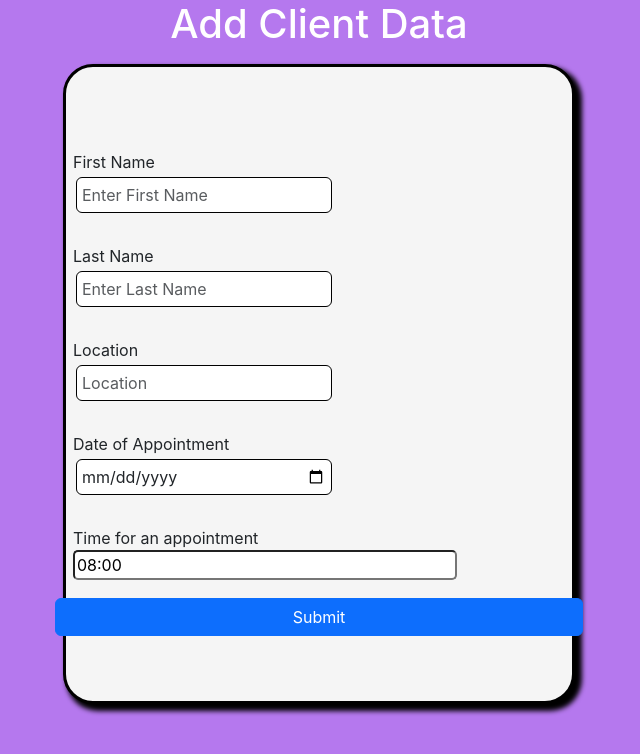
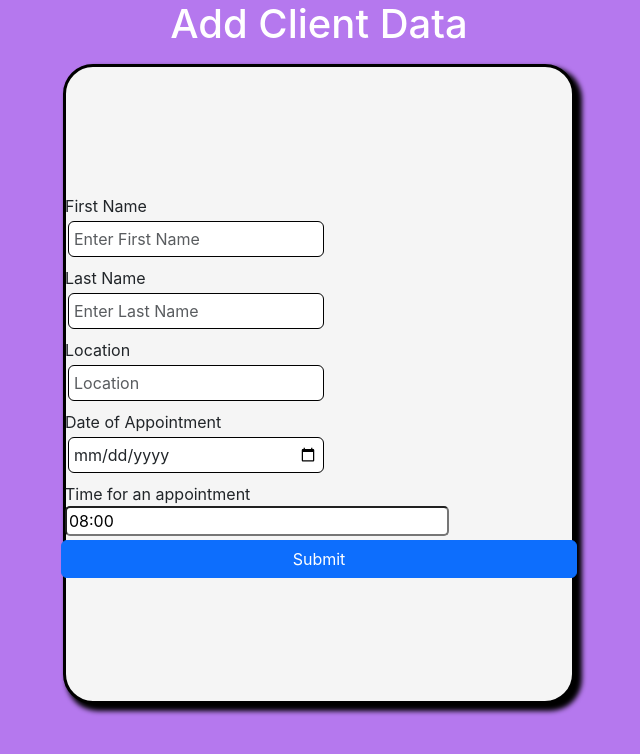
Before and after one commit to Sakshi-hub21/Power-Up-Fitness, a React (Create React App) app: page /add in a window 1280 px wide. Shown: the top 754 px of the page, without its empty margins (321-961 px from the left). Built offline with nearby package versions, Linux system fonts and the light colour scheme.

Commit message:
Update edit.css

```diff
--- a/src/components/edit.css
+++ b/src/components/edit.css
@@ -23,8 +23,8 @@
 
 .input-1{
     width: 40vw;
-    margin: 8px;
-    padding:10px;
+    margin: 2px;
+    padding:2px;
 
 }
 
```
